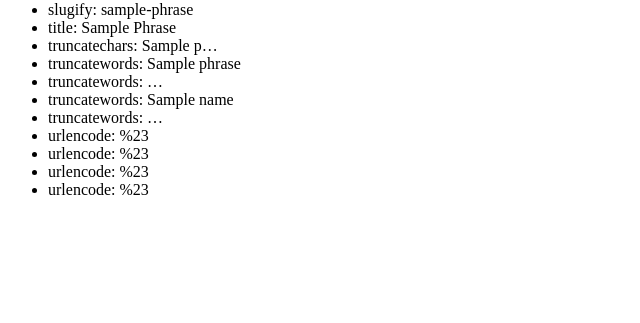
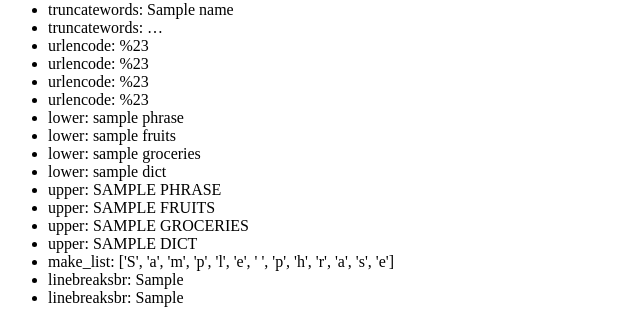
Before and after one commit to arbuckle/mango, a Django app: template mango/home/templates/includes/assorted_filters.html in a window 1280 px wide. Shown: the part 747-1070 px from the top of the page, without its empty margins (0-640 px from the left). Before the commit the page ends 942 px from the top, so only its background shows below. Run offline with Django 3.2, Linux system fonts and the light colour scheme; the template is opened without the code that fills it: most values are stand-ins (such as "Sample title", 1, 10 or a date in 2020).

Commit message:
Un-commented filters for which printed output differs between Django and JS
In most cases, printed output is different due to differences in the JS
toString() method for arrays and objects.  In the case of linebreaksbr,
the output differs because portions of the output must be escaped, while
the inserted breaks must be rendered as HTML.  The tag is currently
defective.

Signed-off-by: David Arbuckle <dintlu@gmail.com>

```diff
--- a/mango/home/templates/includes/assorted_filters.html
+++ b/mango/home/templates/includes/assorted_filters.html
@@ -19,15 +19,6 @@
         <li>length_is: {{ name|length_is:"4" }}</li>
         <li>length_is: {{ name|length_is:"5" }}</li>
         <li>length_is: {{ name|length_is:"invalid" }}</li>
-        <li>lower: {{ phrase|lower }}</li>
-        <li>lower: {{ fruits|lower }}</li>
-        <!--<li>lower: {{ groceries|lower }}</li>-->
-        <li>lower: {{ dict|lower }}</li>
-        <li>upper: {{ phrase|upper }}</li>
-        <li>upper: {{ fruits|upper }}</li>
-        <!--<li>upper: {{ groceries|upper }}</li>
-        <li>upper: {{ dict|upper }}</li>
-        <li>make_list: {{ phrase|make_list }}</li>-->
         <li>phone2numeric: {{ phrase|phone2numeric }}</li>
         <li>You have {{ num_cherries }} cherr{{ num_cherries|pluralize:"y,ies" }}</li>
         <li>You have {{ num_cherries_1 }} cherr{{ num_cherries_1|pluralize:"y,ies" }}.</li>
@@ -55,10 +46,16 @@
         <li>urlencode: {{ url|urlencode:"" }}</li>
         <li>urlencode: {{ url|urlencode:"/" }}</li>
         <li>urlencode: {{ url|urlencode:":" }}</li>
-
-        <!--
+        <li>lower: {{ phrase|lower }}</li>
+        <li>lower: {{ fruits|lower }}</li>
+        <li>lower: {{ groceries|lower }}</li>
+        <li>lower: {{ dict|lower }}</li>
+        <li>upper: {{ phrase|upper }}</li>
+        <li>upper: {{ fruits|upper }}</li>
+        <li>upper: {{ groceries|upper }}</li>
+        <li>upper: {{ dict|upper }}</li>
+        <li>make_list: {{ phrase|make_list }}</li>
         <li>linebreaksbr: {{ phrase_with_breaks|linebreaksbr }}</li>
         <li>linebreaksbr: {{ script_injection_with_breaks|linebreaksbr }}</li>
--->
     </ul>
 </div>
```
